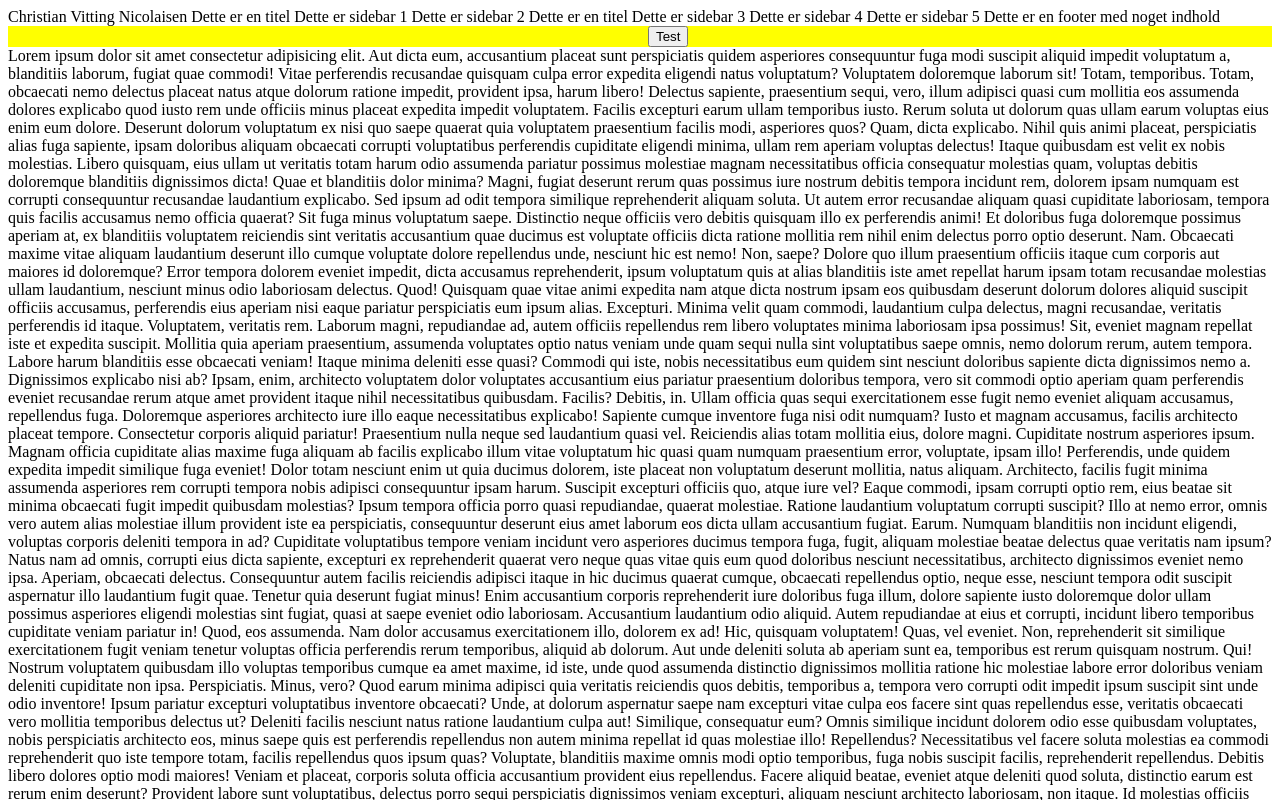
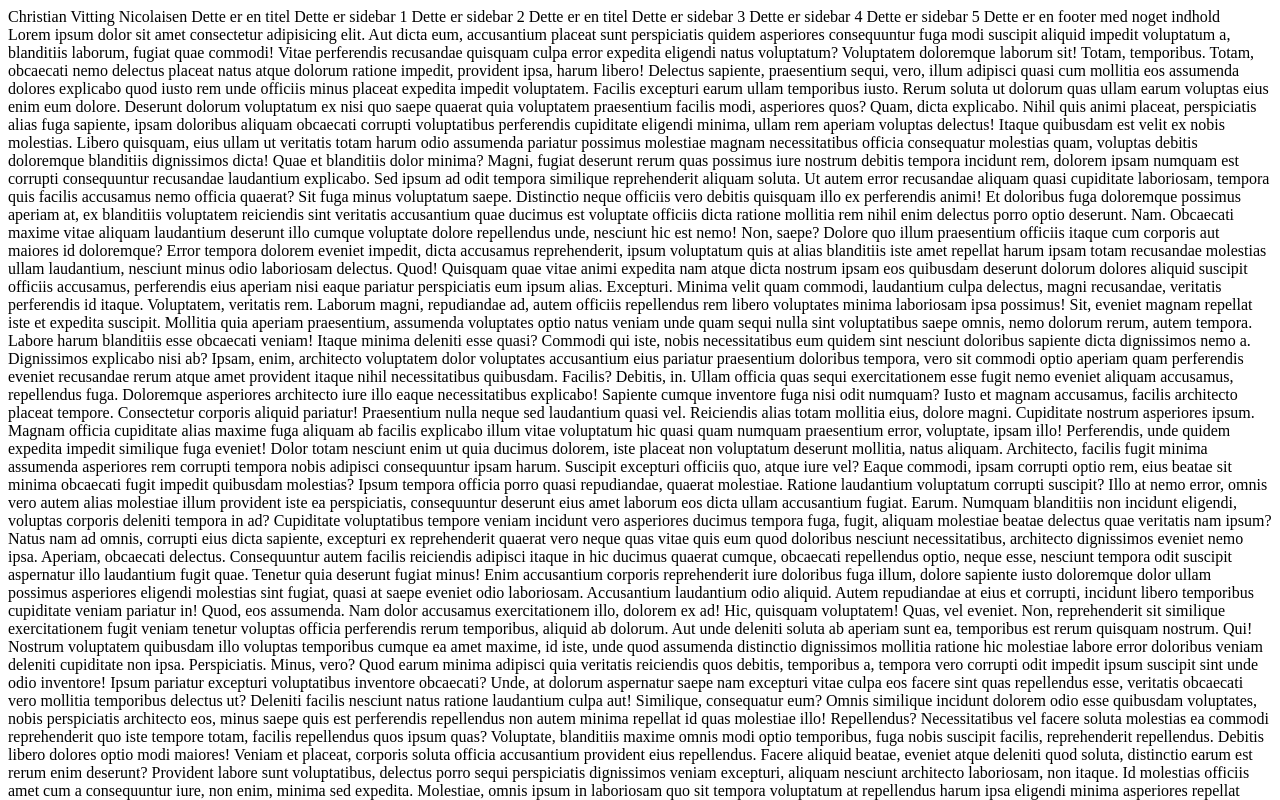
Before and after one commit to vitting/web-components-sidebar, a website: page demo/index.html in a window 1280 px wide. Shown: the top 800 px of the page. Drawn offline with Linux system fonts and the light colour scheme.

Commit message:
removed button from demo

```diff
--- a/demo/index.html
+++ b/demo/index.html
@@ -29,7 +29,7 @@
       <cvn-sidebar-item type="button">Dette er sidebar 5</cvn-sidebar-item>
       <cvn-sidebar-footer align-text="center">Dette er en footer med noget indhold</cvn-sidebar-footer>
     </cvn-sidebar>
-    <div style="background-color: yellow;"><button style="margin-left: 50vw;" type="button" onclick="test()">Test</button></div>
+    <!-- <div style="background-color: yellow;"><button style="margin-left: 50vw;" type="button" onclick="test()">Test</button></div> -->
     <div>Lorem ipsum dolor sit amet consectetur adipisicing elit. Aut dicta eum, accusantium placeat sunt perspiciatis quidem asperiores consequuntur fuga modi suscipit aliquid impedit voluptatum a, blanditiis laborum, fugiat quae commodi!
     Vitae perferendis recusandae quisquam culpa error expedita eligendi natus voluptatum? Voluptatem doloremque laborum sit! Totam, temporibus. Totam, obcaecati nemo delectus placeat natus atque dolorum ratione impedit, provident ipsa, harum libero!
     Delectus sapiente, praesentium sequi, vero, illum adipisci quasi cum mollitia eos assumenda dolores explicabo quod iusto rem unde officiis minus placeat expedita impedit voluptatem. Facilis excepturi earum ullam temporibus iusto.
@@ -81,15 +81,15 @@
     Ea pariatur iusto impedit accusantium praesentium fugiat illum molestias ipsa optio, necessitatibus commodi amet autem dolorem reprehenderit inventore nesciunt. Nam ducimus quos placeat aliquam aliquid doloremque exercitationem modi libero aspernatur.
     Officia, expedita, modi enim ut, omnis illum quo sed debitis quia at iusto. Quaerat, nihil minus magnam laudantium hic aliquid libero excepturi consequatur unde maxime fugiat! Totam iusto cumque ipsa.</div>
     <script>
-      function test() {
-        let side = document.querySelector("cvn-sidebar-menu");
-        let attr = side.getAttribute("show");
-        if (attr === "true") {
-          side.setAttribute("show", "false");
-        } else {
-          side.setAttribute("show", "true");
-        }
-      }
+      // function test() {
+      //   let side = document.querySelector("cvn-sidebar-menu");
+      //   let attr = side.getAttribute("show");
+      //   if (attr === "true") {
+      //     side.setAttribute("show", "false");
+      //   } else {
+      //     side.setAttribute("show", "true");
+      //   }
+      // }
 
       document.addEventListener("DOMContentLoaded", function() {
         let side = document.querySelector("cvn-sidebar");
```
